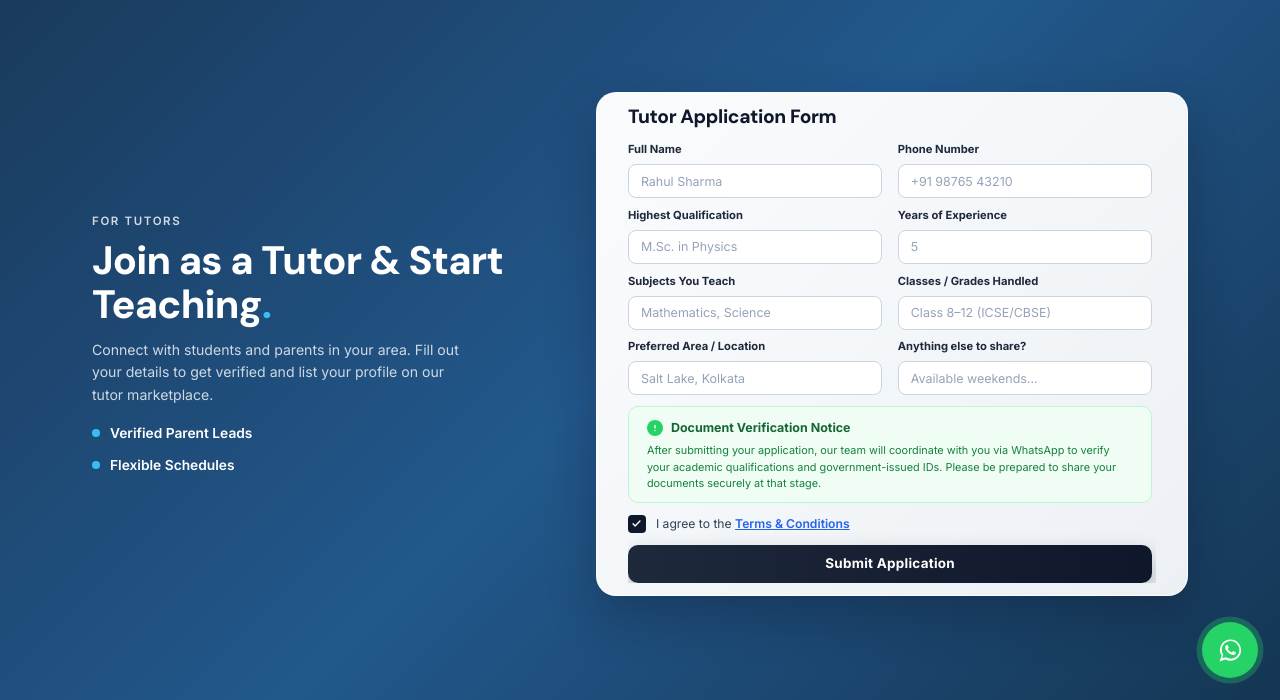
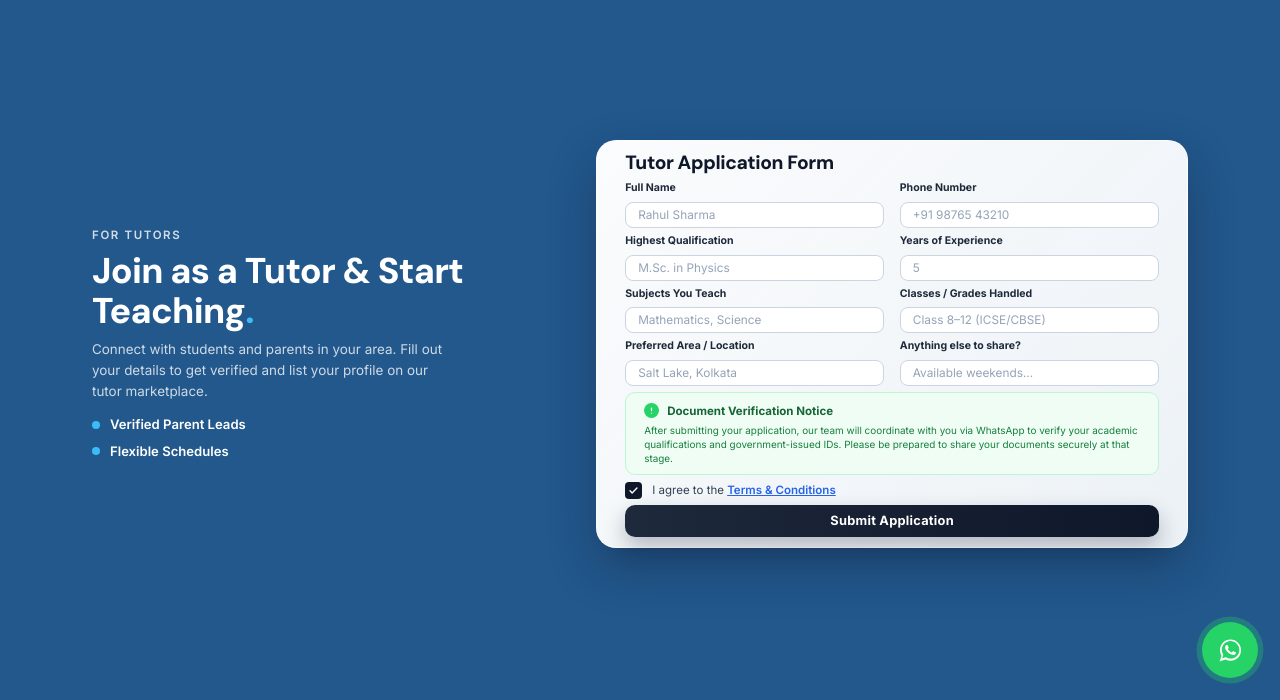
Before and after one commit to tanbirab/testpto, a plain HTML site: page apply.html in a window 1280 px wide. Shown: the part 100-800 px from the top of the page. Drawn offline with Linux system fonts and the light colour scheme.

Commit message:
Add files via upload

```diff
--- a/style.css
+++ b/style.css
@@ -1740,8 +1740,9 @@ section{padding:88px 0;}
 
 /* ============================================================
    APPLY PAGE HERO — cinematic full-bleed 16:9 section, rebuilt
-   from the uploaded application_form.svg: deep blue gradient
-   canvas, bold left-column hero messaging with two accent
+   from the uploaded application_form.svg: same solid header-blue
+   canvas as the site header (seamless, no gradient seam, no
+   border), bold left-column hero messaging with two accent
    bullets, and a lifted white/slate glass "Tutor Application
    Form" card on the right holding the full form matrix, a green
    document-verification notice, a terms checkbox and a dark
@@ -1749,21 +1750,22 @@ section{padding:88px 0;}
    the source SVG; typography swapped to the site's own DM Sans /
    Inter stack, sized fluidly with clamp(). Uses the same
    min-height: calc(100vh - header) pattern as the other cinematic
-   sections (hero-tutor, hero-review) so it fits a single screen
-   the same way — the form itself scrolls internally on short
-   viewports rather than pushing the section taller than 100vh.
+   sections (hero-tutor, hero-review) — every field, gap and
+   padding is sized in vh-based clamp() steps so the ENTIRE form
+   fits inside that single screen with no internal scrolling,
+   the same "cinematic fit" as the rest of the site.
    ============================================================ */
 .hero-apply{
-  background:linear-gradient(135deg,#1A3A5C 0%,#22588C 50%,#153654 100%);
+  background:var(--header-bg); /* flat — identical to .site-header, no seam */
 }
 .hero-apply-grid{
   display:grid;
   grid-template-columns:minmax(280px,1fr) minmax(340px,54%);
   align-items:center;
-  gap:clamp(24px,4vw,64px);
+  gap:clamp(20px,4vw,64px);
   max-width:var(--container);
   margin:0 auto;
-  padding:clamp(14px,2.4vh,28px) 32px;
+  padding:clamp(10px,1.8vh,22px) 32px;
   min-height:calc(100vh - var(--header-h));
   max-height:calc(100vh - var(--header-h));
 }
@@ -1773,49 +1775,47 @@ section{padding:88px 0;}
 .hero-apply-text .eyebrow{ color:rgba(255,255,255,.8); }
 .hero-apply-text h1{
   font-family:var(--font-display); font-weight:800;
-  font-size:clamp(1.8rem,3.1vw,2.9rem); line-height:1.12;
+  font-size:clamp(1.6rem,3.1vw,2.9rem); line-height:1.12;
   letter-spacing:-.02em; color:#FFFFFF;
-  margin:clamp(10px,1.6vh,16px) 0 clamp(12px,2vh,18px);
+  margin:clamp(8px,1.4vh,16px) 0 clamp(10px,1.6vh,18px);
 }
 .hero-apply-text h1 span{ color:#38BDF8; }
 .hero-apply-text .lead{
   font-family:var(--font-body); font-weight:400;
-  font-size:clamp(.88rem,1vw,1.02rem); line-height:1.6;
+  font-size:clamp(.84rem,1vw,1.02rem); line-height:1.55;
   color:#E2E8F0; opacity:.9; max-width:42ch;
-  margin:0 0 clamp(18px,2.8vh,30px);
+  margin:0 0 clamp(14px,2.2vh,30px);
 }
 .hero-apply-bullets{
-  display:flex; flex-direction:column; gap:clamp(8px,1.2vh,14px);
+  display:flex; flex-direction:column; gap:clamp(6px,1vh,14px);
 }
 .hero-apply-bullet{
   display:flex; align-items:center; gap:10px;
   font-family:var(--font-body); font-weight:600;
-  font-size:clamp(.86rem,.98vw,1rem); color:#FFFFFF;
+  font-size:clamp(.82rem,.98vw,1rem); color:#FFFFFF;
 }
 .hero-apply-bullet .dot{
   flex:none; width:8px; height:8px; border-radius:50%; background:#38BDF8;
 }
 
-/* ---- Right: glass form card ---- */
+/* ---- Right: glass form card (no gradient border/seam of its own —
+   just a lifted white surface, matching the source SVG's card) ---- */
 .hero-apply-card{
   background:linear-gradient(135deg, rgba(255,255,255,.98), rgba(248,250,252,.95));
   border:1.5px solid rgba(255,255,255,.8);
-  border-radius:clamp(16px,1.6vw,20px);
+  border-radius:clamp(14px,1.6vw,20px);
   box-shadow:0 20px 48px rgba(15,23,42,.32);
-  padding:clamp(16px,2vw,28px) clamp(20px,2.6vw,36px);
-  max-height:calc(100vh - var(--header-h) - clamp(28px,4.8vh,56px));
+  padding:clamp(12px,1.8vh,22px) clamp(18px,2.6vw,34px);
   display:flex;
   flex-direction:column;
-  min-height:0;
 }
 .hero-apply-card-title{
   font-family:var(--font-display); font-weight:800;
-  font-size:clamp(1.05rem,1.5vw,1.35rem); color:#0F172A;
-  margin:0 0 clamp(10px,1.6vh,16px); flex:none;
+  font-size:clamp(1rem,1.5vw,1.3rem); color:#0F172A;
+  margin:0 0 clamp(6px,1.2vh,14px); flex:none;
 }
 .hero-apply-form{
-  display:flex; flex-direction:column; gap:clamp(8px,1.1vh,12px);
-  overflow-y:auto; padding-right:4px; min-height:0; flex:1;
+  display:flex; flex-direction:column; gap:clamp(6px,.9vh,10px);
 }
 .hero-apply-row{
   display:grid; grid-template-columns:1fr 1fr;
@@ -1823,13 +1823,13 @@ section{padding:88px 0;}
 }
 .hero-apply-field label{
   display:block; font-family:var(--font-body); font-weight:700;
-  font-size:clamp(.7rem,.78vw,.78rem); color:#1E293B; margin-bottom:5px;
+  font-size:clamp(.66rem,.78vw,.76rem); color:#1E293B; margin-bottom:4px;
 }
 .hero-apply-field input{
   width:100%; font-family:var(--font-body);
-  font-size:clamp(.78rem,.86vw,.86rem); color:#334155;
+  font-size:clamp(.74rem,.86vw,.85rem); color:#334155;
   background:#FFFFFF; border:1.5px solid #CBD5E1; border-radius:8px;
-  padding:0 12px; height:clamp(34px,4vh,42px);
+  padding:0 12px; height:clamp(28px,3.4vh,40px);
   transition:border-color .15s, box-shadow .15s;
 }
 .hero-apply-field input::placeholder{ color:#94A3B8; }
@@ -1839,30 +1839,30 @@ section{padding:88px 0;}
 
 .hero-apply-verify{
   background:#F0FDF4; border:1.5px solid #BBF7D0; border-radius:10px;
-  padding:clamp(10px,1.4vh,14px) clamp(12px,1.6vw,18px); margin-top:2px;
+  padding:clamp(7px,1.1vh,12px) clamp(12px,1.6vw,18px); margin-top:1px;
 }
 .hero-apply-verify-head{
   display:flex; align-items:center; gap:8px;
   font-family:var(--font-body); font-weight:700;
-  font-size:clamp(.78rem,.86vw,.86rem); color:#166534; margin-bottom:4px;
-}
-.hero-apply-verify-icon{ flex:none; width:16px; height:16px; display:flex; }
+  font-size:clamp(.72rem,.86vw,.84rem); color:#166534; margin-bottom:3px;
+}
+.hero-apply-verify-icon{ flex:none; width:15px; height:15px; display:flex; }
 .hero-apply-verify-icon svg{ display:block; width:100%; height:100%; }
 .hero-apply-verify p{
   font-family:var(--font-body); font-weight:400;
-  font-size:clamp(.68rem,.76vw,.76rem); line-height:1.5; color:#15803D; margin:0;
+  font-size:clamp(.62rem,.76vw,.73rem); line-height:1.42; color:#15803D; margin:0;
 }
 
 .hero-apply-terms{
   display:flex; align-items:center; gap:10px; cursor:pointer;
-  font-family:var(--font-body); font-size:clamp(.76rem,.84vw,.84rem);
-  color:#334155; margin-top:2px; position:relative;
+  font-family:var(--font-body); font-size:clamp(.72rem,.84vw,.82rem);
+  color:#334155; margin-top:1px; position:relative;
 }
 .hero-apply-terms input{
   position:absolute; opacity:0; width:18px; height:18px; margin:0; cursor:pointer;
 }
 .hero-apply-check{
-  flex:none; width:18px; height:18px; border-radius:4px;
+  flex:none; width:17px; height:17px; border-radius:4px;
   background:#0F172A; display:flex; align-items:center; justify-content:center;
 }
 .hero-apply-terms em{
@@ -1870,11 +1870,11 @@ section{padding:88px 0;}
 }
 
 .hero-apply-submit{
-  margin-top:2px; width:100%; height:clamp(38px,4.6vh,48px);
+  margin-top:1px; width:100%; height:clamp(32px,4vh,46px);
   border-radius:10px; border:none; cursor:pointer; flex:none;
   background:linear-gradient(90deg,#1E293B,#0F172A);
   color:#FFFFFF; font-family:var(--font-body); font-weight:700;
-  font-size:clamp(.84rem,.92vw,.94rem); letter-spacing:.02em;
+  font-size:clamp(.8rem,.92vw,.92rem); letter-spacing:.02em;
   box-shadow:0 10px 22px rgba(15,23,42,.28);
   transition:transform .15s ease, box-shadow .15s ease;
 }
@@ -1889,16 +1889,29 @@ section{padding:88px 0;}
     gap:32px;
   }
   .hero-apply-text{ order:1; }
-  .hero-apply-card{ order:2; max-height:none; }
-  .hero-apply-form{ overflow-y:visible; }
+  .hero-apply-card{ order:2; }
 }
 @media (max-width:640px){
   .hero-apply-grid{ padding:4vh 20px 5vh; gap:26px; }
   .hero-apply-row{ grid-template-columns:1fr; }
 }
+/* Laptop-height safety net — same pattern as .hero-contact: tighten
+   spacing (never hide fields) so the whole card clears one screen
+   without scrolling, down to common laptop viewport heights. */
 @media (min-width:1001px) and (max-height:820px){
-  .hero-apply-grid{ padding:clamp(10px,1.8vh,20px) 32px; }
-  .hero-apply-text h1{ margin:clamp(6px,1vh,10px) 0 clamp(8px,1.4vh,12px); }
-  .hero-apply-text .lead{ margin-bottom:clamp(12px,2vh,20px); }
-  .hero-apply-card{ padding:clamp(12px,1.6vh,20px) clamp(18px,2.4vw,32px); }
-}
+  .hero-apply-grid{ padding:clamp(6px,1.2vh,14px) 32px; gap:clamp(18px,3vw,44px); }
+  .hero-apply-text h1{ margin:clamp(4px,.8vh,8px) 0 clamp(6px,1vh,10px); font-size:clamp(1.4rem,2.8vw,2.4rem); }
+  .hero-apply-text .lead{ margin-bottom:clamp(10px,1.6vh,18px); }
+  .hero-apply-bullets{ gap:clamp(4px,.7vh,8px); }
+  .hero-apply-card{ padding:clamp(8px,1.2vh,16px) clamp(16px,2.2vw,28px); }
+  .hero-apply-card-title{ margin-bottom:clamp(4px,.8vh,8px); }
+  .hero-apply-form{ gap:clamp(4px,.6vh,7px); }
+  .hero-apply-field input{ height:clamp(26px,2.9vh,34px); }
+}
+@media (min-width:1001px) and (max-height:700px){
+  .hero-apply-text .lead{ display:none; }
+  .hero-apply-text h1{ font-size:clamp(1.3rem,2.6vw,2rem); margin-bottom:clamp(6px,1vh,10px); }
+  .hero-apply-verify p{ font-size:clamp(.58rem,.7vw,.68rem); }
+  .hero-apply-field input{ height:clamp(24px,2.6vh,30px); }
+  .hero-apply-form{ gap:clamp(3px,.5vh,5px); }
+}
```
